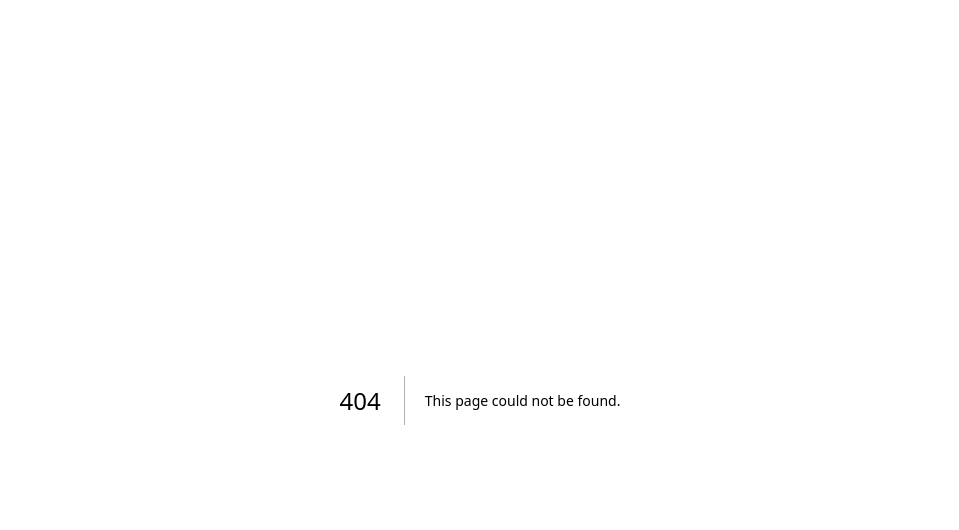
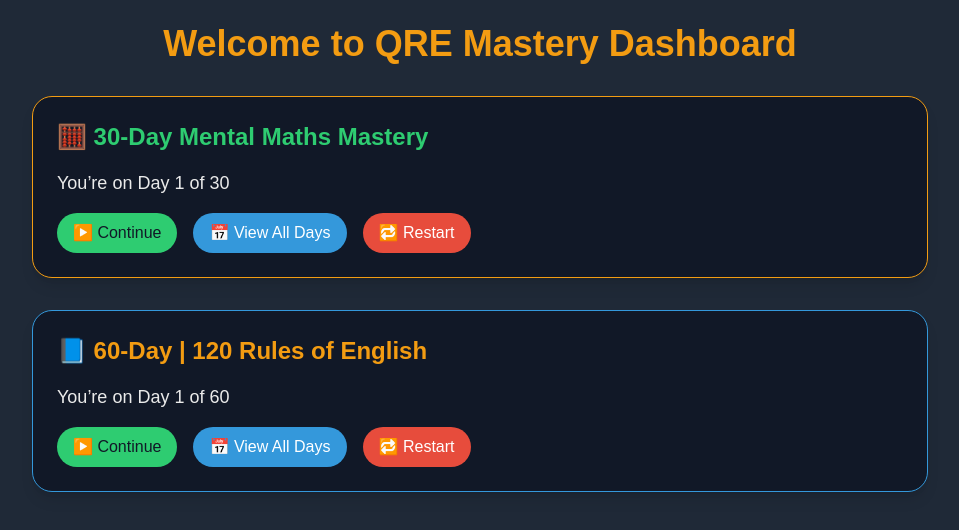
Before and after one commit to Ashutoshkr23/brightmindslab, a Next.js app: page /dashboard in a window 1280 px wide. Before the commit this address had no page. Shown: the top 530 px of the page, without its empty margins (160-1119 px from the left). Built offline with nearby package versions, Linux system fonts and the light colour scheme.

Commit message:
new ui update

```diff
--- /dev/null
+++ b/Components/MathDayClient.tsx
@@ -0,0 +1,55 @@
+'use client';
+
+import { useEffect, useState } from 'react';
+import { useRouter } from 'next/navigation';
+import Link from 'next/link';
+
+export default function MathDayClient({ day }: { day: string }) {
+  const router = useRouter();
+  const dayNumber = parseInt(day);
+  const [currentDay, setCurrentDay] = useState(1);
+
+  useEffect(() => {
+    const savedDay = localStorage.getItem('math-day');
+    const progress = savedDay ? parseInt(savedDay) : 1;
+    setCurrentDay(progress);
+
+    if (dayNumber > progress) {
+      alert('🚫 This day is not unlocked yet!');
+      router.push('/dashboard');
+    }
+  }, [dayNumber, router]);
+
+  const taskButtons = Array.from({ length: 4 }).map((_, i) => {
+    const taskNum = i + 1;
+    return (
+      <div
+        key={taskNum}
+        className="bg-dark border border-gray-600 rounded-xl px-6 py-4 shadow transition text-center space-y-4"
+      >
+        <h2 className="text-xl text-light font-semibold">Task {taskNum}</h2>
+        <div className="flex justify-center gap-4">
+          <Link href={`/challenge/math/day/${dayNumber}/task/${taskNum}/revise`}>
+            <button className="bg-secondary text-white px-4 py-2 rounded-xl hover:bg-secondary/80 transition">
+              📘 Revise
+            </button>
+          </Link>
+          <Link href={`/challenge/math/day/${dayNumber}/task/${taskNum}/practice`}>
+            <button className="bg-primary text-dark px-4 py-2 rounded-xl hover:bg-primary/90 transition">
+              🧠 Practice
+            </button>
+          </Link>
+        </div>
+      </div>
+    );
+  });
+
+  return (
+    <main className="min-h-screen bg-background text-light p-6">
+      <h1 className="text-3xl font-bold text-primary mb-8 text-center">
+        Day {dayNumber} Challenge
+      </h1>
+      <div className="max-w-3xl mx-auto space-y-6">{taskButtons}</div>
+    </main>
+  );
+}
--- /dev/null
+++ b/app/challenge/math/day/[day]/page.tsx
@@ -0,0 +1,5 @@
+import MathDayClient from "@/Components/MathDayClient";
+
+export default function MathDayPage({ params }: { params: { day: string } }) {
+  return <MathDayClient day={params.day} />;
+}
--- /dev/null
+++ b/app/challenge/math/page.tsx
@@ -0,0 +1,46 @@
+'use client';
+
+import { useRouter } from 'next/navigation';
+import { useEffect, useState } from 'react';
+import Link from 'next/link';
+
+export default function MathDayPage({ params }: { params: { day: string } }) {
+  const router = useRouter();
+  const dayNumber = parseInt(params.day);
+  const [currentDay, setCurrentDay] = useState(1);
+
+  useEffect(() => {
+    const savedDay = localStorage.getItem('math-day');
+    const progress = savedDay ? parseInt(savedDay) : 1;
+    setCurrentDay(progress);
+
+    if (dayNumber > progress) {
+      alert('🚫 This day is not unlocked yet!');
+      router.push('/dashboard');
+    }
+  }, [dayNumber, router]);
+
+  return (
+    <main className="min-h-screen bg-background text-light p-6">
+      <h1 className="text-3xl font-bold text-primary mb-8 text-center">
+        Day {dayNumber} Challenge
+      </h1>
+
+      <div className="max-w-md mx-auto space-y-6">
+        {/* Revise Concept Button */}
+        <Link href={`/challenge/math/day/${dayNumber}/revise`}>
+          <div className="bg-dark border border-success text-success rounded-xl px-6 py-4 hover:bg-success hover:text-dark shadow transition text-center text-xl font-semibold cursor-pointer">
+            📚 Revise Concept
+          </div>
+        </Link>
+
+        {/* Practice Button */}
+        <Link href={`/challenge/math/day/${dayNumber}/task`}>
+          <div className="bg-dark border border-primary text-primary rounded-xl px-6 py-4 hover:bg-primary hover:text-dark shadow transition text-center text-xl font-semibold cursor-pointer">
+            🚀 Start Practice
+          </div>
+        </Link>
+      </div>
+    </main>
+  );
+}
--- /dev/null
+++ b/app/dashboard/page.tsx
@@ -0,0 +1,92 @@
+// app/dashboard/page.tsx
+'use client';
+
+import Link from 'next/link';
+import { useRouter } from 'next/navigation';
+import { useEffect, useState } from 'react';
+
+const Dashboard = () => {
+  const router = useRouter();
+
+  // Dummy progress data — replace with Firebase fetch later
+  const [mathDay, setMathDay] = useState(1); // current day
+  const [englishDay, setEnglishDay] = useState(1); // current day
+
+  const handleRestart = (type: 'math' | 'english') => {
+    if (confirm(`Are you sure you want to restart the ${type} challenge?`)) {
+      if (type === 'math') {
+        setMathDay(1); // Reset logic — replace with Firebase update
+        router.push('/challenge/math/day/1');
+      } else {
+        setEnglishDay(1);
+        router.push('/challenge/english/day/1');
+      }
+    }
+  };
+
+  return (
+    <main className="min-h-screen bg-background text-light p-6">
+      <h1 className="text-3xl md:text-4xl font-bold text-primary mb-8 text-center">
+        Welcome to QRE Mastery Dashboard
+      </h1>
+
+      <div className="grid gap-8 max-w-4xl mx-auto">
+        {/* 🧮 Math Challenge */}
+        <div className="bg-dark rounded-xl p-6 shadow-lg border border-primary space-y-4">
+          <h2 className="text-2xl font-bold text-success">🧮 30-Day Mental Maths Mastery</h2>
+          <p className="text-light text-lg">You’re on Day {mathDay} of 30</p>
+
+          <div className="flex flex-wrap gap-4 mt-4">
+            <Link href={`/challenge/math/day/${mathDay}`}>
+              <button className="bg-success text-dark px-4 py-2 rounded-xl hover:bg-opacity-90 transition">
+                ▶️ Continue
+              </button>
+            </Link>
+
+            <Link href="/challenge/math">
+              <button className="bg-secondary text-white px-4 py-2 rounded-xl hover:bg-opacity-90 transition">
+                📅 View All Days
+              </button>
+            </Link>
+
+            <button
+              onClick={() => handleRestart('math')}
+              className="bg-danger text-white px-4 py-2 rounded-xl hover:bg-red-700 transition"
+            >
+              🔁 Restart
+            </button>
+          </div>
+        </div>
+
+        {/* 📘 English Challenge */}
+        <div className="bg-dark rounded-xl p-6 shadow-lg border border-secondary space-y-4">
+          <h2 className="text-2xl font-bold text-primary">📘 60-Day | 120 Rules of English</h2>
+          <p className="text-light text-lg">You’re on Day {englishDay} of 60</p>
+
+          <div className="flex flex-wrap gap-4 mt-4">
+            <Link href={`/challenge/english/day/${englishDay}`}>
+              <button className="bg-success text-dark px-4 py-2 rounded-xl hover:bg-opacity-90 transition">
+                ▶️ Continue
+              </button>
+            </Link>
+
+            <Link href="/challenge/english">
+              <button className="bg-secondary text-white px-4 py-2 rounded-xl hover:bg-opacity-90 transition">
+                📅 View All Days
+              </button>
+            </Link>
+
+            <button
+              onClick={() => handleRestart('english')}
+              className="bg-danger text-white px-4 py-2 rounded-xl hover:bg-red-700 transition"
+            >
+              🔁 Restart
+            </button>
+          </div>
+        </div>
+      </div>
+    </main>
+  );
+};
+
+export default Dashboard;
--- a/app/layout.tsx
+++ b/app/layout.tsx
@@ -59,12 +59,13 @@ export default function RootLayout({
         <link rel="manifest" href="/manifest.json" />
         <meta name="theme-color" content="#000000" />
         <link rel="apple-touch-icon" href="/icon-192x192.png" />
-        <script async src="https://pagead2.googlesyndication.com/pagead/js/adsbygoogle.js?client=ca-pub-2423736220466613"
-     crossOrigin="anonymous"></script>
+        {/*
          <Script
           src="//pl26836988.profitableratecpm.com/7b/78/8b/7b788b30a4dc41deb218d49c03e8003f.js"
           strategy="lazyOnload"
-        />
+        />*/}
+        <script async src="https://pagead2.googlesyndication.com/pagead/js/adsbygoogle.js?client=ca-pub-2423736220466613"
+     crossOrigin="anonymous"></script>
         {/*
 
         */}
@@ -73,7 +74,8 @@ export default function RootLayout({
       </head>
       <body className={`${geistSans.variable} ${geistMono.variable} antialiased`}>
         {children}
-        <script type='text/javascript' src='//pl26878204.profitableratecpm.com/bc/d4/89/bcd489d0515736de627f9815fe198cc3.js'></script>
+          {/* <script type='text/javascript' src='//pl26878204.profitableratecpm.com/bc/d4/89/bcd489d0515736de627f9815fe198cc3.js'></script>*/}
+
       </body>
     </html>
   );
--- a/app/page.tsx
+++ b/app/page.tsx
@@ -1,87 +1,71 @@
-// 'use client';
+'use client';
 
-// import Image from 'next/image';
-// import { useRouter } from 'next/navigation';
-// import { signInWithPopup } from 'firebase/auth';
-// import { auth, provider } from '../lib/firebase';
-
-// export default function Home() {
-//   const router = useRouter();
-
-//   const handleGoogleAuth = async () => {
-//     try {
-//       await signInWithPopup(auth, provider);
-//       router.push('/onboarding');
-//     } catch (err) {
-//       console.error('Google sign-in error:', err);
-//     }
-//   };
-
-//   const handleExploreGuest = () => {
-//     // you can set a guest flag in localStorage if needed
-//     router.push('/dashboard');
-//   };
-
-//   return (
-//     <div className="min-h-screen bg-background text-white flex flex-col items-center justify-center px-4 font-sans">
-//       <div className="mb-6">
-//         <Image
-//           src="/logo01.png"
-//           width={360}
-//           height={220}
-//           alt="Bright Minds Lab Logo"
-//         />
-//       </div>
-
-//       <h1 className="text-3xl font-heading font-bold mb-1">
-//         BRIGHT MINDS LAB
-//       </h1>
-//       <p className="text-sm text-light mb-10">Learn Smart. Grow Daily.</p>
-
-//       <div className="w-full max-w-xs space-y-4">
-//         <button
-//           onClick={handleGoogleAuth}
-//           className="w-full bg-secondary hover:bg-secondary/90 text-white py-2 rounded-2xl shadow-card transition"
-//         >
-//           Sign In with Google
-//         </button>
-
-//         <button
-//           onClick={handleGoogleAuth}
-//           className="w-full bg-primary hover:bg-primary/90 text-black py-2 rounded-2xl shadow-card transition"
-//         >
-//           Sign Up with Google
-//         </button>
-
-//         <button
-//           onClick={handleExploreGuest}
-//           className="w-full border border-light text-light py-2 rounded-2xl hover:bg-gray-800 transition"
-//         >
-//           Explore without Login
-//         </button>
-//       </div>
-//     </div>
-//   );
-// }
-// pages/index.tsx
-
-import Link from "next/link";
+import Image from 'next/image';
+import { useRouter } from 'next/navigation';
+import { signInWithPopup } from 'firebase/auth';
+import { auth, provider } from '@/lib/firebase';
 
 export default function Home() {
+  const router = useRouter();
+
+  const handleGoogleAuth = async () => {
+    try {
+      await signInWithPopup(auth, provider);
+      router.push('/dashboard'); // direct to dashboard after login
+    } catch (err) {
+      console.error('Google sign-in error:', err);
+    }
+  };
+
+  const handleExploreGuest = () => {
+    router.push('/dashboard'); // guest access to dashboard
+  };
+
   return (
-    <main className="min-h-screen bg-background text-light flex items-center justify-center p-6">
-      <div className="text-center max-w-xl space-y-6">
+    <main className="min-h-screen bg-background text-light flex items-center justify-center p-6 font-sans">
+      <div className="text-center max-w-2xl space-y-8">
+        {/* Logo */}
+        <div className="flex justify-center mb-2">
+          <Image
+            src="/logo01.png"
+            width={320}
+            height={160}
+            alt="QRE Mastery Logo"
+          />
+        </div>
+
+        {/* Title & Tagline */}
         <h1 className="text-4xl md:text-5xl font-bold text-primary">
-          Mental Maths Mastery
+          QRE Mastery
         </h1>
         <p className="text-lg md:text-xl text-light">
-          Join the 30-Day Challenge and master fast calculation tricks with fun memory tasks and daily quizzes.
+          Master Quick Calculation, Reasoning & English with short daily tasks. <br />
+          A focused, fun learning journey built for competitive minds and smart learners.
         </p>
-        <Link href="/challenge">
-          <button className="mt-6 px-6 py-3 bg-primary text-dark text-lg font-semibold rounded-2xl shadow-md hover:bg-opacity-80 transition">
-            Start 30-Day Challenge
+
+        {/* Auth Buttons */}
+        <div className="w-full max-w-xs mx-auto space-y-3 pt-4">
+          <button
+            onClick={handleGoogleAuth}
+            className="w-full bg-secondary hover:bg-secondary/90 text-white py-2 rounded-2xl shadow-card transition"
+          >
+            Sign In with Google
           </button>
-        </Link>
+
+          <button
+            onClick={handleGoogleAuth}
+            className="w-full bg-primary hover:bg-primary/90 text-dark py-2 rounded-2xl shadow-card transition"
+          >
+            Sign Up with Google
+          </button>
+
+          <button
+            onClick={handleExploreGuest}
+            className="w-full border border-light text-light py-2 rounded-2xl hover:bg-gray-800 transition"
+          >
+            Explore without Login
+          </button>
+        </div>
       </div>
     </main>
   );
```
